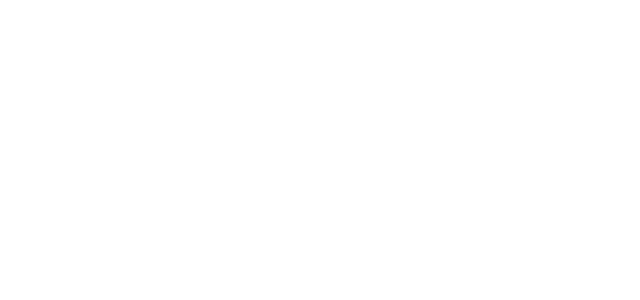
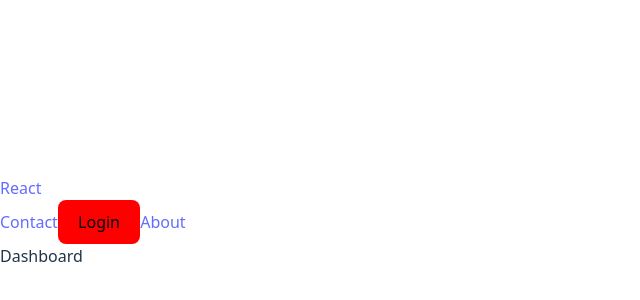
Before and after one commit to SanjilaGangaju/ReactSeries, a React (Vite) app: page /dashboard in a window 1280 px wide. Before the commit this address had no page. Shown: the part 178-478 px from the top of the page, without its empty margins (0-640 px from the left). Built offline with nearby package versions, Linux system fonts and the light colour scheme.

Commit message:
dynamic navigation

```diff
--- a/src/App.jsx
+++ b/src/App.jsx
@@ -5,16 +5,22 @@
 import Contact from './pages/Contact'
 import Product from './pages/Product'
 import ProductDetail from './pages/ProductDetail'
+import Navbar from './components/Navbar'
+import Dashboard from './pages/Dashboard'
+import Profile from './pages/Profile'
 const App = () => {
   return (
     <div>
       <Router>
+        <Navbar></Navbar>
         <Routes>
           <Route path="/" element={<Home></Home>}></Route>
           <Route path="/about" element={<About></About>}></Route>
           <Route path="/contact" element={<Contact></Contact>}></Route>
           <Route path="/product" element={<Product></Product>}></Route>
           <Route path="/product/:id" element={<ProductDetail></ProductDetail>}></Route>
+          <Route path="/dashboard" element={<Dashboard></Dashboard>}></Route>
+          <Route path="/profile" element={<Profile></Profile>}></Route>
         </Routes>
 
       </Router>
--- /dev/null
+++ b/src/components/Navbar.jsx
@@ -0,0 +1,39 @@
+import React, { useState } from 'react'
+import { Link, useNavigate } from 'react-router-dom'
+const Navbar = () => {
+    const [isLoggedIn, setisLoggedIn] = useState(false)
+    const navigate= useNavigate();
+
+    const login=()=>{
+
+    setisLoggedIn(true);
+    navigate('/dashboard');
+
+    }
+    const logout=()=>{
+        setisLoggedIn(false)
+    }
+  return (
+    <div>
+        <div className="left"><Link to='/'>React</Link></div>
+        <div className="right">
+            {isLoggedIn && (
+            <>
+
+            <Link to={'/dashboard'}>Dashboard</Link>
+            <Link to={'/profile'}>Profile</Link>
+            <Link to={'/product'}>Product</Link>
+            <button style={{backgroundColor:"blue"}} onClick={logout}>Logout</button>
+            </>)}
+            {!isLoggedIn&&(<>
+             <Link to={'/contact'}>Contact</Link>
+             <button style={{backgroundColor: "red"}} onClick={login}>Login</button>
+             <Link to={'/about'}>About</Link>
+
+            </>)}
+        </div>
+    </div>
+  )
+}
+
+export default Navbar
--- /dev/null
+++ b/src/pages/Dashboard.jsx
@@ -0,0 +1,9 @@
+import React from 'react'
+
+const Dashboard = () => {
+  return (
+    <div>Dashboard</div>
+  )
+}
+
+export default Dashboard
--- /dev/null
+++ b/src/pages/Profile.jsx
@@ -0,0 +1,9 @@
+import React from 'react'
+
+const Profile = () => {
+  return (
+    <div>Profile</div>
+  )
+}
+
+export default Profile
```
